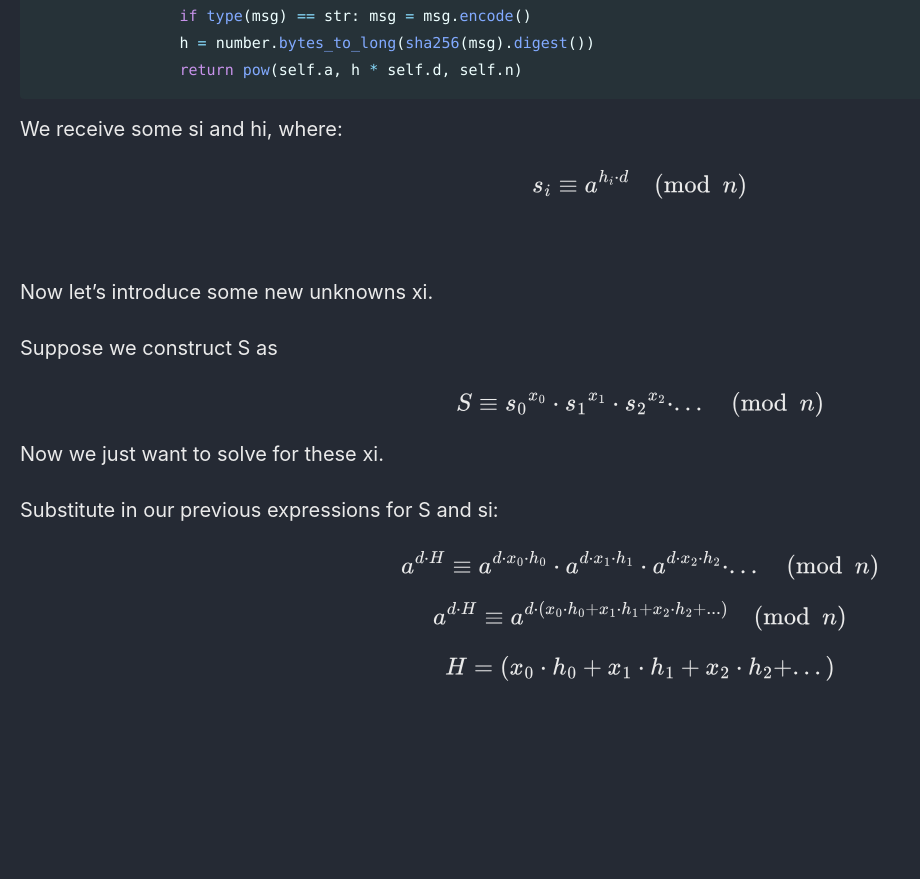
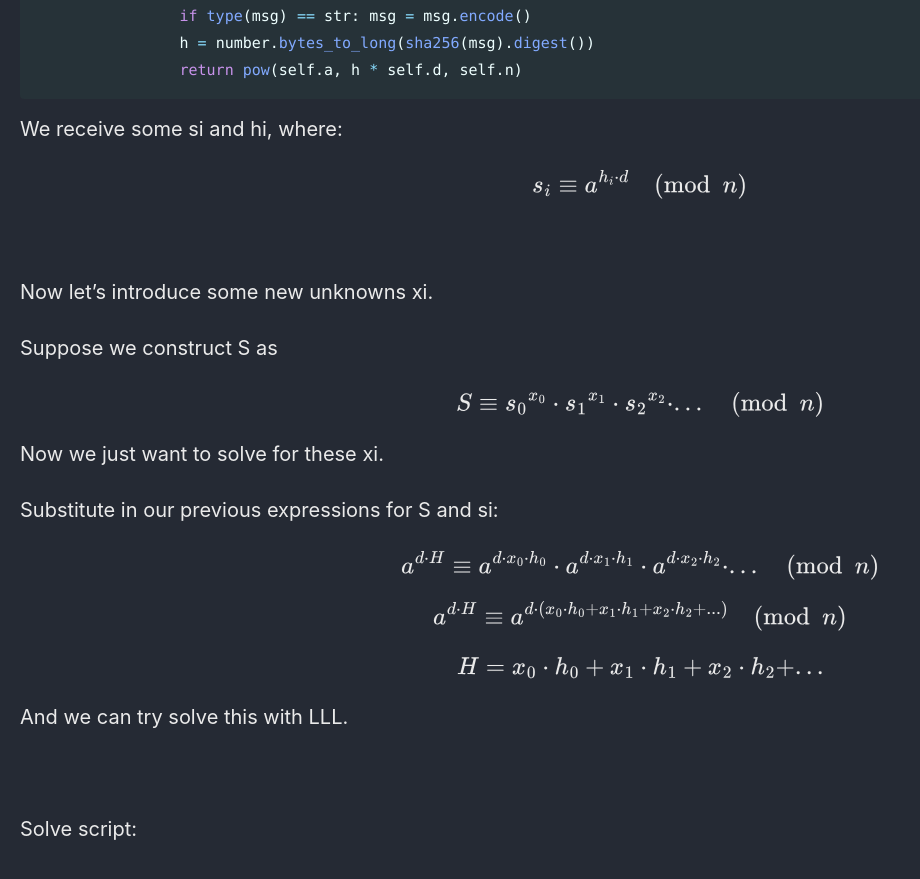
Before and after one commit to Connor-McCartney/Connor-McCartney.github.io, a Jekyll site: the page built from _pages/cryptography/other/nullcon2025.md, in a window 1280 px wide and 900 px high, scrolled down 1109 px. Shown: the top 879 px of the window, without its empty margins (0-920 px from the left). Built offline with Jekyll 4.4.1, drawn with Linux system fonts in a browser that asks for light colours; cached includes are drawn as plain includes; before the commit the page ends 1841 px from its top, so only the background shows below that.

Commit message:
Update nullcon2025.md

```diff
--- a/_pages/cryptography/other/nullcon2025.md
+++ b/_pages/cryptography/other/nullcon2025.md
@@ -66,4 +66,10 @@ $$ a^{d \cdot H} \equiv a^{d \cdot x_0 \cdot h_0} \cdot a^{d \cdot x_1 \cdot h_1
 
 $$ a^{d \cdot H} \equiv a^{d \cdot (x_0 \cdot h_0 + x_1 \cdot h_1 + x_2 \cdot h_2 + ...)} \pmod n$$
 
-$$ H = (x_0 \cdot h_0 + x_1 \cdot h_1 + x_2 \cdot h_2 + ...)$$
+$$ H = x_0 \cdot h_0 + x_1 \cdot h_1 + x_2 \cdot h_2 + ... $$
+
+And we can try solve this with LLL.
+
+<br>
+
+Solve script:
```
